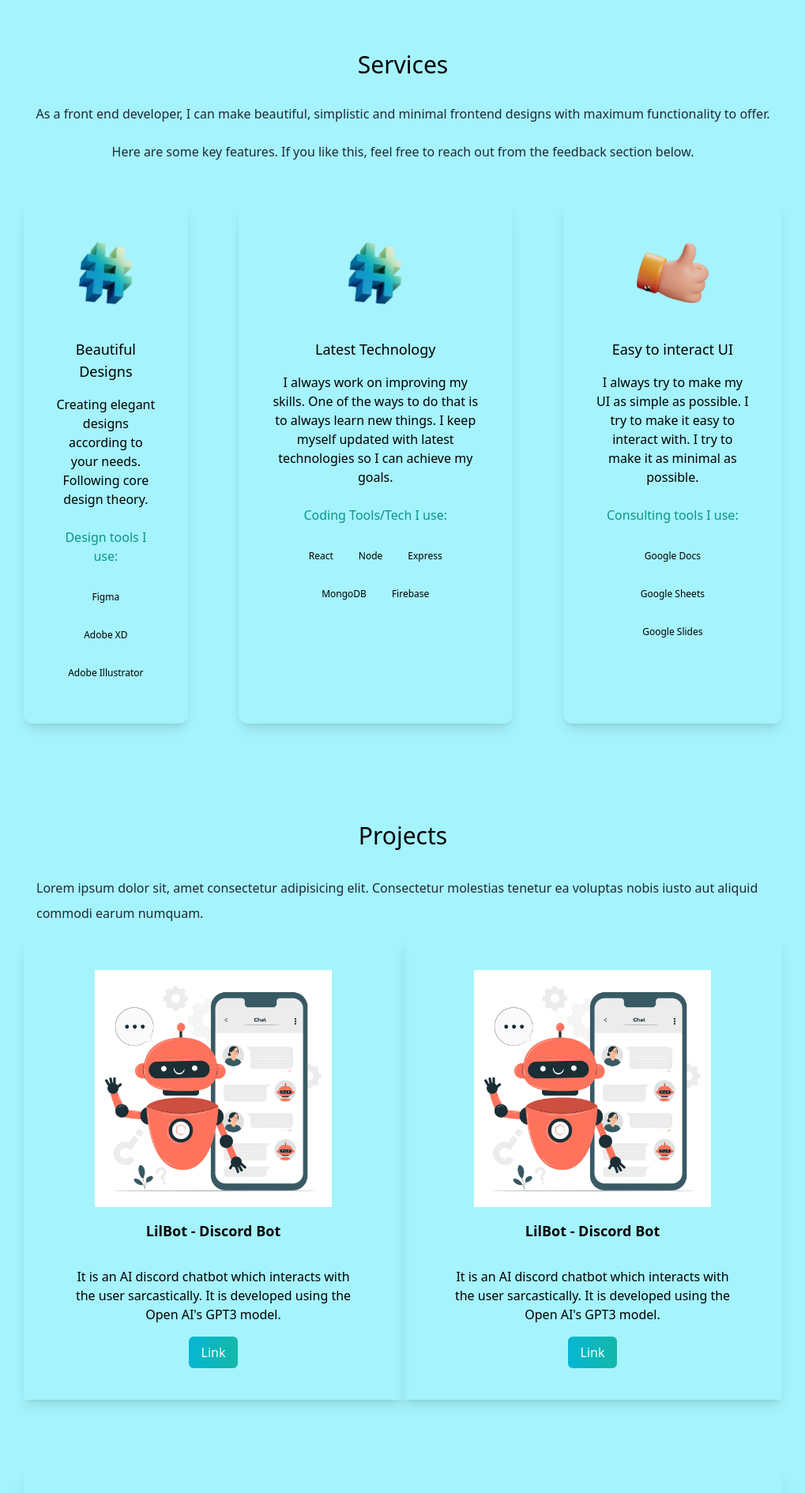
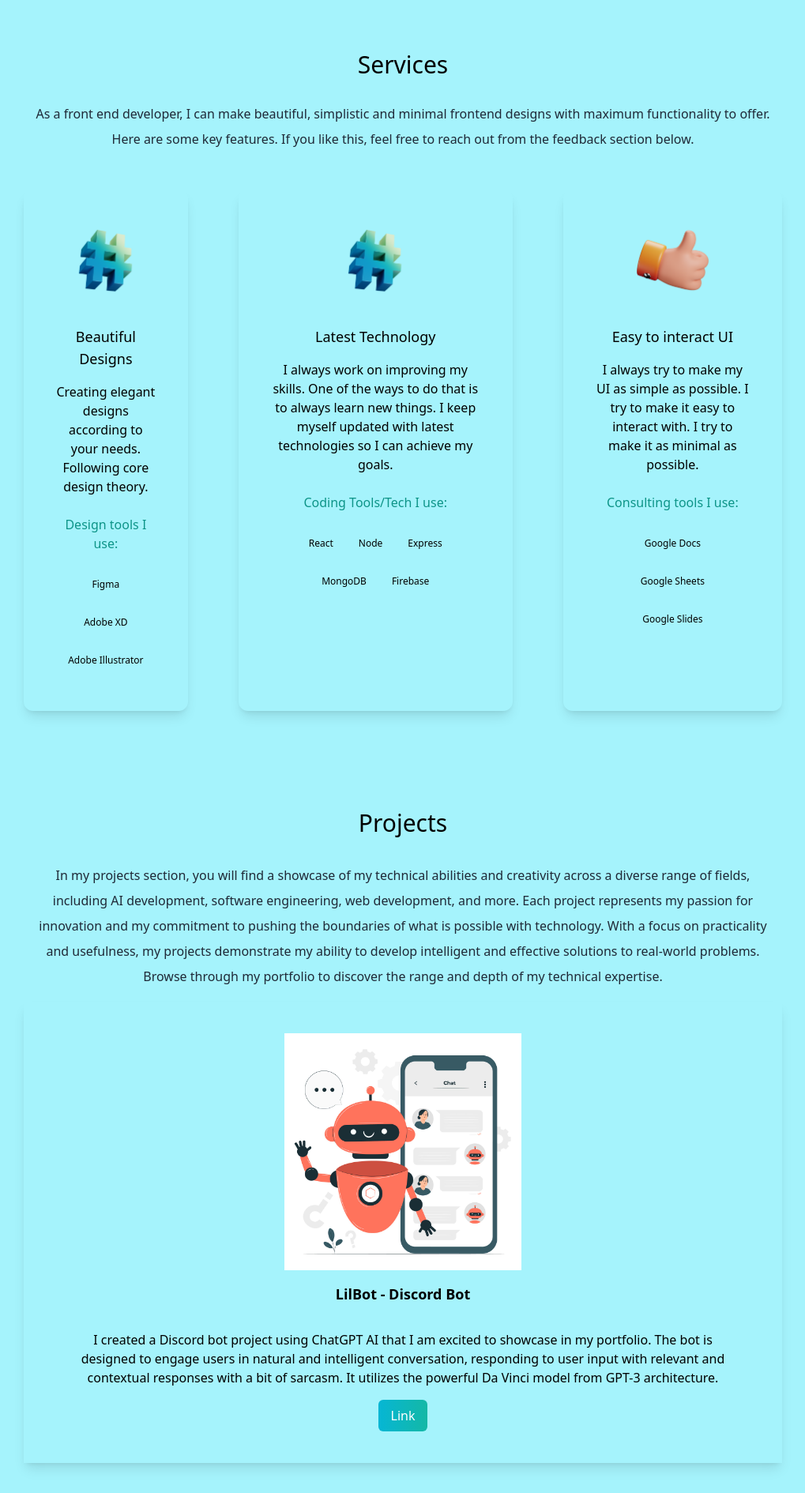
Before and after one commit to rishuraj1/PortfolioReact, a React (Vite) app: page / in a window 1280 px wide. Shown: the part 1040-2930 px from the top of the page at 79% size, without its empty margins (130-1149 px from the left). Built offline with nearby package versions, Linux system fonts and the light colour scheme.

Commit message:
final commit

```diff
--- a/src/App.jsx
+++ b/src/App.jsx
@@ -61,7 +61,10 @@ const App = () => {
 
   return (
     <div className={darkMode ? "dark" : ""}>
-      <DesignParticles linkColor={darkMode ? "#ff00ff" : "#000000"} particleColor={darkMode ? "#00008B" : "#ff00ff"} />
+      <DesignParticles
+        linkColor={darkMode ? "#ff00ff" : "#000000"}
+        particleColor={darkMode ? "#00008B" : "#ff00ff"}
+      />
       <main className="bg-cyan-200 px-10 md:px-20 lg:px-40 dark:bg-gradient-to-t from-black to-gray-900 dark:text-white">
         {/* Header section */}
         <section className="">
@@ -137,13 +140,11 @@ const App = () => {
         <section>
           <div className="flex flex-col items-center">
             <h3 className="text-3xl py-1 mt-20 mb-4">Services</h3>
-            <p className="text-md py-2 leading-8 text-gray-800 dark:text-teal-600">
+            <p className="text-md py-2 leading-8 text-gray-800 dark:text-teal-600 text-md flex text-center">
               As a front end developer, I can make beautiful, simplistic and
-              minimal frontend designs with maximum functionality to offer.
-            </p>
-            <p className="text-md py-2 leading-8 dark:text-teal-600 text-gray-800">
-              Here are some key features. If you like this, feel free to reach
-              out from the feedback section below.
+              minimal frontend designs with maximum functionality to offer. Here
+              are some key features. If you like this, feel free to reach out
+              from the feedback section below.
             </p>
           </div>
 
@@ -184,10 +185,17 @@ const App = () => {
         <section>
           <div className="flex flex-col items-center">
             <h3 className="text-3xl py-1 mt-20 mb-3">Projects</h3>
-            <p className="text-md p-4 leading-8 text-gray-800 dark:text-teal-600">
-              Lorem ipsum dolor sit, amet consectetur adipisicing elit.
-              Consectetur molestias tenetur ea voluptas nobis iusto aut aliquid
-              commodi earum numquam.
+            <p className="text-md p-4 leading-8 text-gray-800 dark:text-teal-600 flex text-center">
+              In my projects section, you will find a showcase of my technical
+              abilities and creativity across a diverse range of fields,
+              including AI development, software engineering, web development,
+              and more. Each project represents my passion for innovation and my
+              commitment to pushing the boundaries of what is possible with
+              technology. With a focus on practicality and usefulness, my
+              projects demonstrate my ability to develop intelligent and
+              effective solutions to real-world problems. Browse through my
+              portfolio to discover the range and depth of my technical
+              expertise.
             </p>
           </div>
 
@@ -196,12 +204,9 @@ const App = () => {
               image={botImage}
               link={"https://github.com/rishuraj1/LilBot-Discord-Bot"}
               name={"LilBot - Discord Bot"}
-            />
-
-            <Project
-              image={botImage}
-              link={"https://github.com/rishuraj1/LilBot-Discord-Bot"}
-              name={"LilBot - Discord Bot"}
+              details={
+                "I created a Discord bot project using ChatGPT AI that I am excited to showcase in my portfolio. The bot is designed to engage users in natural and intelligent conversation, responding to user input with relevant and contextual responses with a bit of sarcasm. It utilizes the powerful Da Vinci model from GPT-3 architecture."
+              }
             />
           </div>
         </section>
--- a/src/components/Project.jsx
+++ b/src/components/Project.jsx
@@ -1,13 +1,12 @@
 import React from "react";
 
-const Project = ({ link, image, name }) => {
+const Project = ({ link, image, name, details }) => {
   return (
     <div className="text-center p-10 shadow-lg flex flex-col items-center">
       <img src={image} width={300} height={300} />
       <h3 className="font-semibold text-lg p-4">{name}</h3>
       <p className="p-4 text-md">
-        It is an AI discord chatbot which interacts with the user sarcastically.
-        It is developed using the Open AI's GPT3 model.
+        {details}
       </p>
       <a
         className="bg-gradient-to-r hover:bg-gradient-to-l from-cyan-500 to-teal-500 text-white px-4 py-2 rounded-md p-4"
--- a/vite.config.js
+++ b/vite.config.js
@@ -3,6 +3,6 @@ import react from '@vitejs/plugin-react'
 
 // https://vitejs.dev/config/
 export default defineConfig({
-  base: '/PortfolioReact',
+  base: '/PortfolioReact/',
   plugins: [react()],
 })
```
Also changed, not shown: 22 other files (tests, documents, lock files or other folders).
